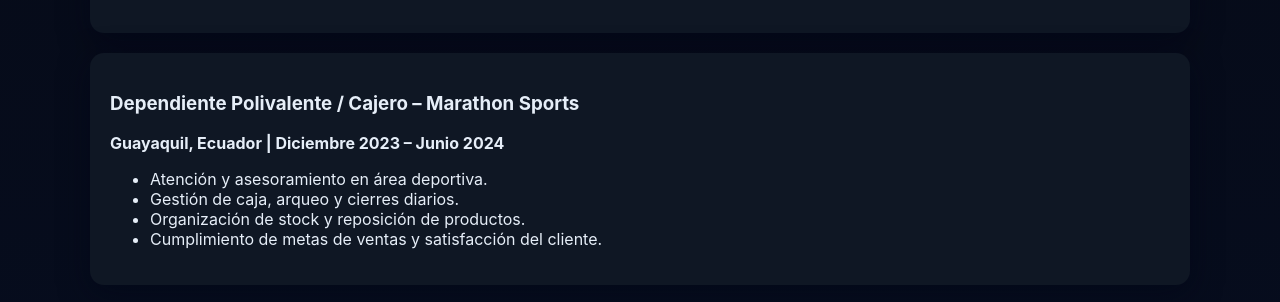
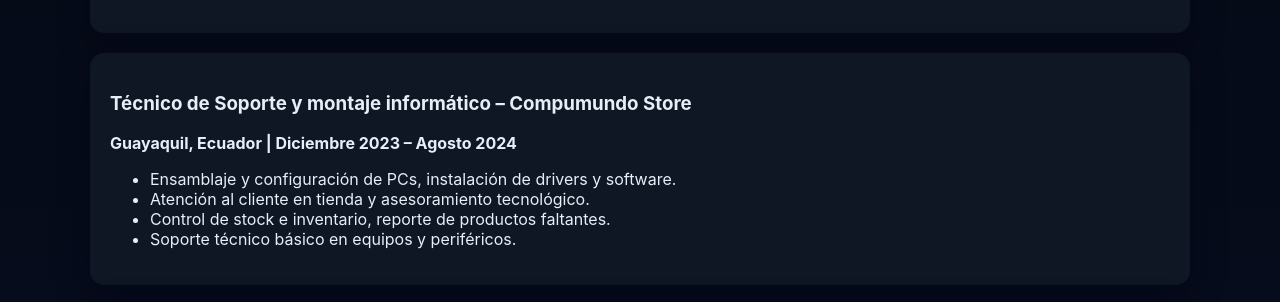
Before and after one commit to Edison04x/edisongarzon.github.io, a plain HTML site: page index.html in a window 1280 px wide. Shown: the part 1672-1974 px from the top of the page. Drawn offline with Linux system fonts and the light colour scheme.

Commit message:
Actualizacion

```diff
--- a/index.html
+++ b/index.html
@@ -93,8 +93,18 @@
         </ul>
       </div>
       <div class="card">
+        <h3>Técnico de Soporte y montaje informático – Compumundo Store</h3>
+        <p><strong>Guayaquil, Ecuador | Diciembre 2023 – Agosto 2024</strong></p>
+        <ul>
+          <li>Ensamblaje y configuración de PCs, instalación de drivers y software.</li>
+          <li>Atención al cliente en tienda y asesoramiento tecnológico.</li>
+          <li>Control de stock e inventario, reporte de productos faltantes.</li>
+          <li>Soporte técnico básico en equipos y periféricos.</li>
+        </ul>
+      </div>
+      <div class="card">
         <h3>Dependiente Polivalente / Cajero – Marathon Sports</h3>
-        <p><strong>Guayaquil, Ecuador | Diciembre 2023 – Junio 2024</strong></p>
+        <p><strong>Guayaquil, Ecuador | Abril 2023 – Octubre 2023</strong></p>
         <ul>
           <li>Atención y asesoramiento en área deportiva.</li>
           <li>Gestión de caja, arqueo y cierres diarios.</li>
```
Also changed, not shown: 1 other file.
